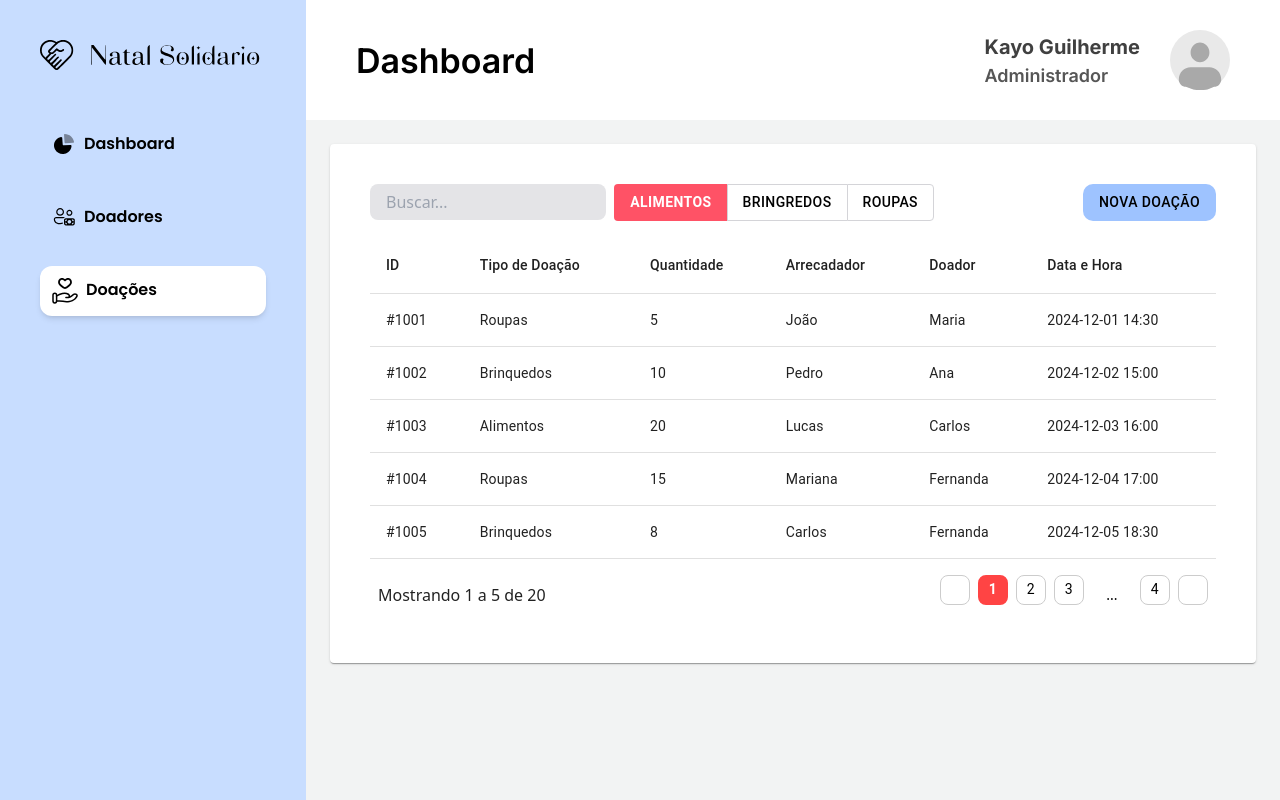
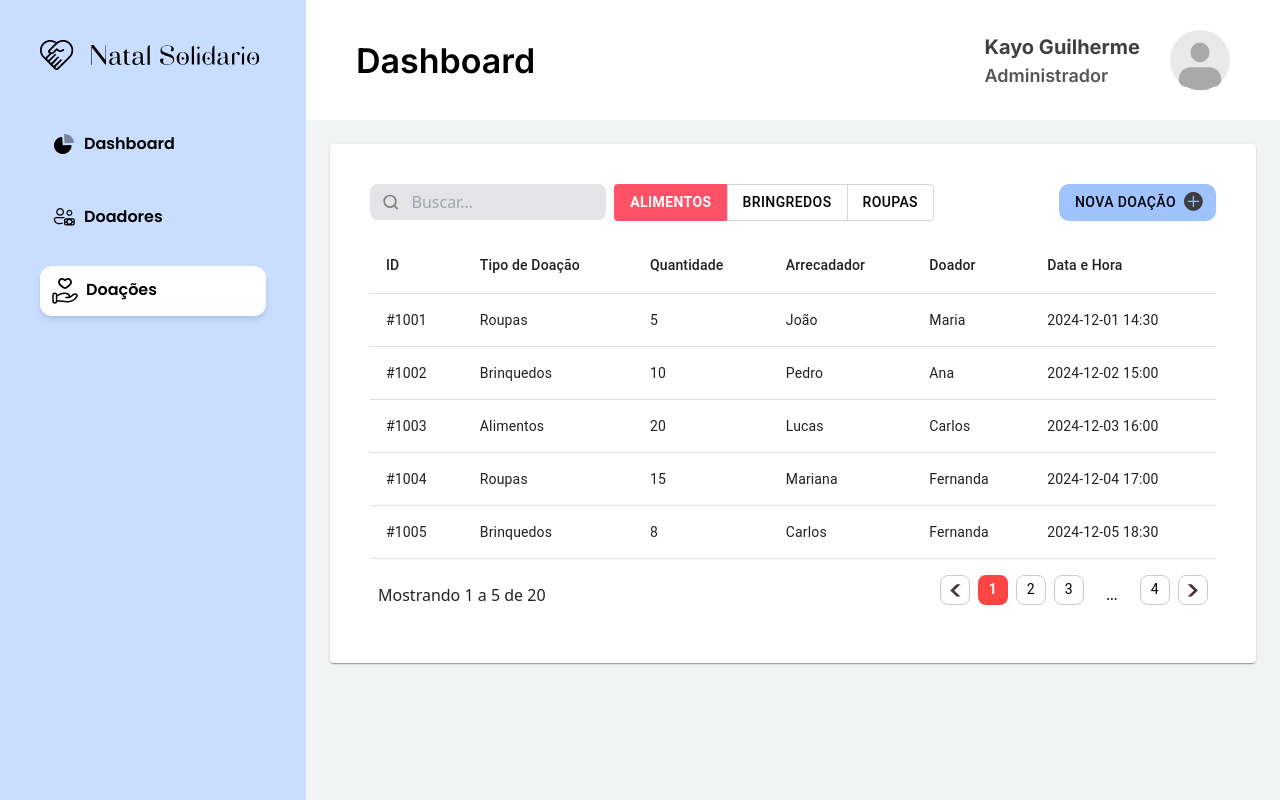
Before and after one commit to gabriellxz/natal_solidario_front, a React (Vite) app: page /dashboard-collectors/donations in a window 1280 px wide. Built offline with nearby package versions, Linux system fonts and the light colour scheme.

Commit message:
fix: ajustando  ícones nas tabelas

```diff
--- a/src/pages/DashboardCollectors/components/Dashboard/RecentCollectionsTable.tsx
+++ b/src/pages/DashboardCollectors/components/Dashboard/RecentCollectionsTable.tsx
@@ -1,4 +1,3 @@
-// import { AddCircle } from "@mui/icons-material";
 import {
   Table,
   TableBody,
@@ -9,6 +8,7 @@ import {
   Paper,
   Button,
 } from "@mui/material";
+import { AddCircle } from "../icons/AddCircle";
 
 interface Collection {
   id: number | string;
@@ -47,7 +47,7 @@ export function RecentCollectionsTable({
           <p className="text-sm">{collections.length} arrecadações feitas</p>
         </div>
         <Button
-          // endIcon={<AddCircle />}
+          endIcon={<AddCircle />}
           variant="contained"
           sx={{
             background: "#9EC3FF",
--- a/src/pages/DashboardCollectors/components/Donations/DonationsTable.tsx
+++ b/src/pages/DashboardCollectors/components/Donations/DonationsTable.tsx
@@ -10,9 +10,10 @@ import {
   Button,
   ButtonGroup,
 } from "@mui/material";
-// import ArrowForwardIosIcon from "@mui/icons-material/ArrowForwardIos";
-// import ArrowBackIosIcon from "@mui/icons-material/ArrowBackIos";
-// import { AddCircle, Search } from "@mui/icons-material";
+import { AddCircle } from "../icons/AddCircle";
+import { Search } from "../icons/Search";
+import { ArrowLeft } from "../icons/ArrowLeft";
+import { ArrowRight } from "../icons/ArrowRight";
 
 interface Collection {
   id: number | string;
@@ -83,7 +84,7 @@ export function DonationsTable({ collections }: RecentCollectionsTableProps) {
       <div className="flex w-full justify-between mb-4">
         <div className="flex w-2/3 gap-2">
           <div className="w-full bg-zinc-200 h-9 flex gap-2 p-3 justify-center items-center rounded-lg">
-            {/* <Search className="text-zinc-500" /> */}
+            <Search className="size-5" />
             <input
               type="text"
               className="w-full bg-transparent p-1 outline-none border-none"
@@ -114,7 +115,7 @@ export function DonationsTable({ collections }: RecentCollectionsTableProps) {
           </div>
         </div>
         <Button
-          // endIcon={<AddCircle />}
+          endIcon={<AddCircle />}
           variant="contained"
           sx={{
             background: "#9EC3FF",
@@ -172,7 +173,7 @@ export function DonationsTable({ collections }: RecentCollectionsTableProps) {
               minWidth: "30px",
               height: "30px",
               borderRadius: "8px",
-              padding: "0 0px 0px 5px",
+              padding: 0,
               display: "flex",
               justifyContent: "center",
               alignItems: "center",
@@ -180,7 +181,7 @@ export function DonationsTable({ collections }: RecentCollectionsTableProps) {
               fontSize: "16px",
             }}
           >
-            {/* <ArrowBackIosIcon style={{ fontSize: "20px" }} />{" "} */}
+            <ArrowLeft className="size-4" />
           </Button>
           <div className="flex space-x-2 ">
             {renderPageNumbers().map((number, index) =>
@@ -240,7 +241,7 @@ export function DonationsTable({ collections }: RecentCollectionsTableProps) {
               fontSize: "16px",
             }}
           >
-            {/* <ArrowForwardIosIcon sx={{ fontSize: "20px" }} /> */}
+            <ArrowRight className="size-4" />
           </Button>
         </div>
       </div>
--- /dev/null
+++ b/src/pages/DashboardCollectors/components/icons/AddCircle.tsx
@@ -0,0 +1,19 @@
+type AddCircleProps =  React.SVGProps<SVGSVGElement>
+
+export function AddCircle(props: AddCircleProps){
+  return (
+    <svg
+      width="20"
+      height="20"
+      viewBox="0 0 20 20"
+      fill="none"
+      xmlns="http://www.w3.org/2000/svg"
+      {...props}
+    >
+      <path
+        d="M9.375 0C10.2344 0 11.0645 0.110677 11.8652 0.332031C12.666 0.553385 13.4115 0.869141 14.1016 1.2793C14.7917 1.68945 15.4232 2.17773 15.9961 2.74414C16.569 3.31055 17.0573 3.94206 17.4609 4.63867C17.8646 5.33529 18.1803 6.08398 18.4082 6.88477C18.6361 7.68555 18.75 8.51562 18.75 9.375C18.75 10.2344 18.6393 11.0645 18.418 11.8652C18.1966 12.666 17.8809 13.4115 17.4707 14.1016C17.0605 14.7917 16.5723 15.4232 16.0059 15.9961C15.4395 16.569 14.8079 17.0573 14.1113 17.4609C13.4147 17.8646 12.666 18.1803 11.8652 18.4082C11.0645 18.6361 10.2344 18.75 9.375 18.75C8.51562 18.75 7.68555 18.6393 6.88477 18.418C6.08398 18.1966 5.33854 17.8809 4.64844 17.4707C3.95833 17.0605 3.32682 16.5723 2.75391 16.0059C2.18099 15.4395 1.69271 14.8079 1.28906 14.1113C0.885417 13.4147 0.569661 12.6693 0.341797 11.875C0.113932 11.0807 0 10.2474 0 9.375C0 8.51562 0.110677 7.68555 0.332031 6.88477C0.553385 6.08398 0.869141 5.33854 1.2793 4.64844C1.68945 3.95833 2.17773 3.32682 2.74414 2.75391C3.31055 2.18099 3.94206 1.69271 4.63867 1.28906C5.33529 0.885417 6.08073 0.569661 6.875 0.341797C7.66927 0.113932 8.5026 0 9.375 0ZM15 8.75H10V3.75H8.75V8.75H3.75V10H8.75V15H10V10H15V8.75Z"
+        fill="#3C3C3C"
+      />
+    </svg>
+  );
+}
--- /dev/null
+++ b/src/pages/DashboardCollectors/components/icons/ArrowLeft.tsx
@@ -0,0 +1,19 @@
+type ArrowLeftProps = React.SVGProps<SVGSVGElement>
+
+export function ArrowLeft(props: ArrowLeftProps) {
+  return (
+    <svg
+      width="6"
+      height="7"
+      viewBox="0 0 6 7"
+      fill="none"
+      xmlns="http://www.w3.org/2000/svg"
+      {...props}
+    >
+      <path
+        d="M3.70065 6.392L0.940648 3.668L3.70065 0.944H5.42865L2.65665 3.668L5.42865 6.392H3.70065Z"
+        fill="#483737"
+      />
+    </svg>
+  );
+}
--- /dev/null
+++ b/src/pages/DashboardCollectors/components/icons/ArrowRight.tsx
@@ -0,0 +1,19 @@
+type ArrowRightProps = React.SVGProps<SVGSVGElement>;
+
+export function ArrowRight(props: ArrowRightProps) {
+  return (
+    <svg
+      width="5"
+      height="7"
+      viewBox="0 0 5 7"
+      fill="none"
+      xmlns="http://www.w3.org/2000/svg"
+      {...props}
+    >
+      <path
+        d="M0.162115 0.944H1.89012L4.65012 3.668L1.89012 6.392H0.162115L2.93412 3.668L0.162115 0.944Z"
+        fill="#483737"
+      />
+    </svg>
+  );
+}
--- /dev/null
+++ b/src/pages/DashboardCollectors/components/icons/Search.tsx
@@ -0,0 +1,29 @@
+type SearchProps = React.SVGProps<SVGSVGElement>;
+
+export function Search(props: SearchProps) {
+  return (
+    <svg
+      width="21"
+      height="22"
+      viewBox="0 0 21 22"
+      fill="none"
+      xmlns="http://www.w3.org/2000/svg"
+      {...props}
+    >
+      <path
+        d="M9.625 17.1646C13.491 17.1646 16.625 14.0305 16.625 10.1646C16.625 6.29856 13.491 3.16455 9.625 3.16455C5.75901 3.16455 2.625 6.29856 2.625 10.1646C2.625 14.0305 5.75901 17.1646 9.625 17.1646Z"
+        stroke="#7E7E7E"
+        stroke-width="2"
+        stroke-linecap="round"
+        stroke-linejoin="round"
+      />
+      <path
+        d="M18.3751 18.9146L14.5688 15.1084"
+        stroke="#7E7E7E"
+        stroke-width="2"
+        stroke-linecap="round"
+        stroke-linejoin="round"
+      />
+    </svg>
+  );
+}
```
Also changed, not shown: 1 other file (tests, documents, lock files or other folders).
